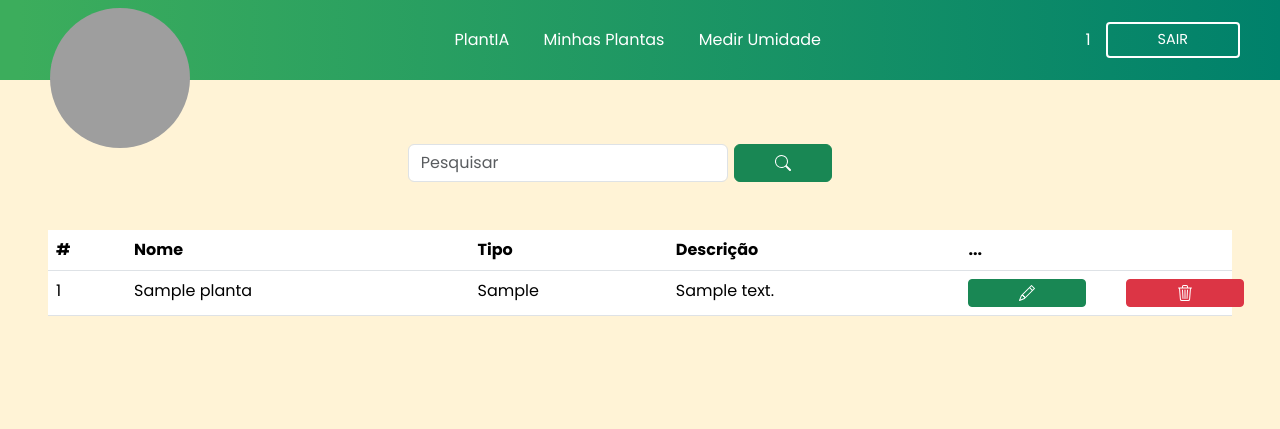
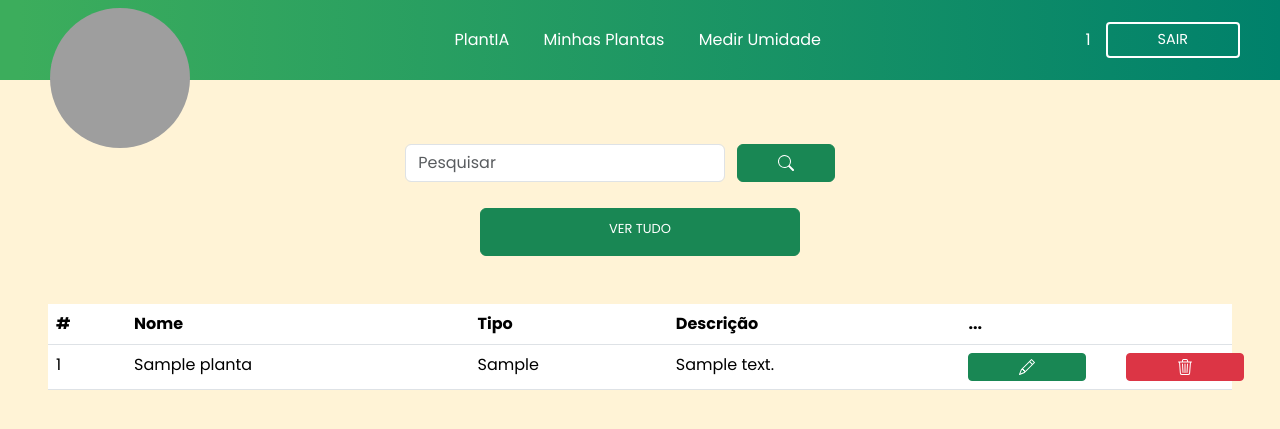
Before and after one commit to efigueiredo13/VerdeVivo, a PHP site: page /view/minhas_planta.php in a window 1280 px wide. Shown: the top 429 px of the page. Run offline with PHP 8.4, Linux system fonts and the light colour scheme; the visitor is signed in with stand-in values (Sample User, id 1); tables that the repository leaves empty or names only in its code hold one stand-in row (values such as "Sample post"); some libraries are stand-ins or nearby versions; grey boxes are pictures that could not be loaded.

Commit message:
criando botao para mostrar todas as plantas apos a pesquisa

```diff
--- a/assets/css/lista_planta.css
+++ b/assets/css/lista_planta.css
@@ -34,7 +34,8 @@
   }
 
 .cabecalho{
-    max-width: 2500px;
+    max-width: 4000px;
+
     height: 80px;
     display: flex;
     margin: 0 auto;
@@ -103,7 +104,7 @@
         margin-bottom: 2%;
         display: flex;
         justify-content: center;
-        gap: 0.5%;
+        gap: 0.9%;
     }
 
     .table-bg{
@@ -120,3 +121,12 @@
     #botoes{
         width: 90px;
     }
+
+    .btn_tudo{
+        display: block;
+        margin: auto;
+        font-size: 13px;
+
+        height: 6%;
+        width: 25%;
+    }
--- a/view/minhas_planta.php
+++ b/view/minhas_planta.php
@@ -52,6 +52,9 @@
             </svg>
         </button>
     </div>
+
+    <a href="minhas_planta.php"  class=" btn_tudo btn btn-success">Ver tudo</a>
+
 
     <div class="m-5">
         <table class="table table-bg">
```
